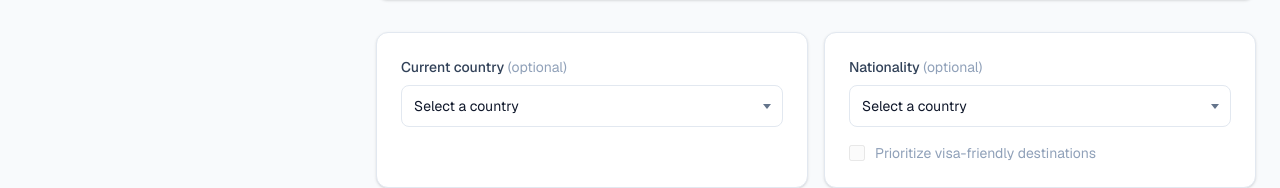
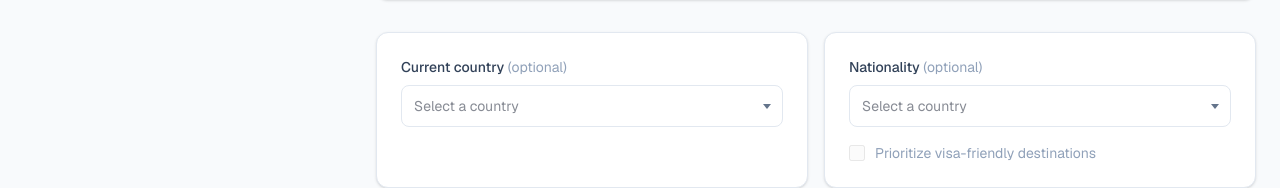
Before and after one commit to judabne/travel-ai, a Next.js app: page / in a window 1280 px wide. Shown: the part 865-1053 px from the top of the page. Built offline with nearby package versions, Linux system fonts and the light colour scheme.

Commit message:
feature: add type in the dropdown

```diff
--- a/src/app/globals.css
+++ b/src/app/globals.css
@@ -99,6 +99,59 @@ body {
     color: #475569;
   }
 
+  .app-select-toggle {
+    display: inline-flex;
+    align-items: center;
+    justify-content: center;
+    padding: 0;
+    border: none;
+    background: transparent;
+    cursor: pointer;
+    pointer-events: auto;
+    touch-action: manipulation;
+  }
+
+  .app-combobox {
+    position: relative;
+  }
+
+  .app-combobox-list {
+    position: absolute;
+    z-index: 20;
+    top: calc(100% + 0.25rem);
+    left: 0;
+    right: 0;
+    max-height: 16rem;
+    overflow-y: auto;
+    margin: 0;
+    padding: 0.25rem 0;
+    list-style: none;
+    border-radius: 0.5rem;
+    border: 1px solid #e2e8f0;
+    background-color: #fff;
+    box-shadow: 0 10px 15px -3px rgb(15 23 42 / 0.08);
+  }
+
+  .app-combobox-option {
+    padding: 0.625rem 0.75rem;
+    font-size: 0.875rem;
+    line-height: 1.25rem;
+    color: #0f172a;
+    cursor: pointer;
+  }
+
+  .app-combobox-option:hover,
+  .app-combobox-option--active {
+    background-color: #f1f5f9;
+  }
+
+  .app-combobox-empty {
+    padding: 0.625rem 0.75rem;
+    font-size: 0.875rem;
+    line-height: 1.25rem;
+    color: #94a3b8;
+  }
+
   @media (min-width: 640px) {
     .app-select-actions {
       gap: 0.5rem;
--- /dev/null
+++ b/src/components/form/CountryCombobox.tsx
@@ -0,0 +1,263 @@
+"use client";
+
+import {
+  useId,
+  useMemo,
+  useRef,
+  useState,
+  type KeyboardEvent,
+} from "react";
+
+import { COUNTRIES } from "@/lib/countries";
+
+interface CountryComboboxProps {
+  id: string;
+  label: string;
+  value: string;
+  onChange: (value: string) => void;
+}
+
+function findCountryMatch(query: string): string | undefined {
+  const trimmed = query.trim();
+  if (!trimmed) {
+    return undefined;
+  }
+
+  return COUNTRIES.find(
+    (country) => country.toLowerCase() === trimmed.toLowerCase()
+  );
+}
+
+export function CountryCombobox({
+  id,
+  label,
+  value,
+  onChange,
+}: CountryComboboxProps) {
+  const listboxId = useId();
+  const inputRef = useRef<HTMLInputElement>(null);
+  const [isEditing, setIsEditing] = useState(false);
+  const [query, setQuery] = useState(value);
+  const [isOpen, setIsOpen] = useState(false);
+  const [activeIndex, setActiveIndex] = useState(-1);
+
+  const inputValue = isEditing ? query : value;
+
+  const filteredCountries = useMemo(() => {
+    const normalizedQuery = inputValue.trim().toLowerCase();
+    if (!normalizedQuery) {
+      return COUNTRIES;
+    }
+
+    return COUNTRIES.filter((country) =>
+      country.toLowerCase().includes(normalizedQuery)
+    );
+  }, [inputValue]);
+
+  const hasValue = value.length > 0;
+
+  const closeList = () => {
+    setIsOpen(false);
+    setActiveIndex(-1);
+    setIsEditing(false);
+  };
+
+  const commitValue = (nextValue: string) => {
+    onChange(nextValue);
+    setQuery(nextValue);
+    closeList();
+  };
+
+  const clearValue = () => {
+    onChange("");
+    setQuery("");
+    closeList();
+    inputRef.current?.focus();
+  };
+
+  const openList = () => {
+    setQuery(value);
+    setIsEditing(true);
+    setIsOpen(true);
+    setActiveIndex(-1);
+  };
+
+  const commitQuery = () => {
+    const trimmed = query.trim();
+    if (!trimmed) {
+      commitValue("");
+      return;
+    }
+
+    const match = findCountryMatch(trimmed);
+    if (match) {
+      commitValue(match);
+      return;
+    }
+
+    setQuery(value);
+    setIsEditing(false);
+    closeList();
+  };
+
+  const handleBlur = () => {
+    window.setTimeout(commitQuery, 150);
+  };
+
+  const handleKeyDown = (event: KeyboardEvent<HTMLInputElement>) => {
+    if (event.key === "ArrowDown") {
+      event.preventDefault();
+      if (!isOpen) {
+        openList();
+        return;
+      }
+
+      setActiveIndex((index) =>
+        index < filteredCountries.length - 1 ? index + 1 : 0
+      );
+      return;
+    }
+
+    if (event.key === "ArrowUp") {
+      event.preventDefault();
+      if (!isOpen) {
+        openList();
+        return;
+      }
+
+      setActiveIndex((index) =>
+        index > 0 ? index - 1 : filteredCountries.length - 1
+      );
+      return;
+    }
+
+    if (event.key === "Enter") {
+      event.preventDefault();
+      if (isOpen && activeIndex >= 0 && filteredCountries[activeIndex]) {
+        commitValue(filteredCountries[activeIndex]);
+        return;
+      }
+
+      commitQuery();
+      return;
+    }
+
+    if (event.key === "Escape") {
+      event.preventDefault();
+      setQuery(value);
+      setIsEditing(false);
+      closeList();
+      return;
+    }
+  };
+
+  return (
+    <div>
+      <label htmlFor={id} className="mb-2 block text-sm font-medium text-slate-700">
+        {label}{" "}
+        <span className="font-normal text-slate-400">(optional)</span>
+      </label>
+      <div className="app-combobox">
+        <div className="app-select-wrapper">
+          <input
+            ref={inputRef}
+            id={id}
+            type="text"
+            role="combobox"
+            value={inputValue}
+            placeholder="Select a country"
+            autoComplete="off"
+            aria-autocomplete="list"
+            aria-expanded={isOpen}
+            aria-controls={listboxId}
+            aria-activedescendant={
+              activeIndex >= 0 ? `${id}-option-${activeIndex}` : undefined
+            }
+            onChange={(event) => {
+              setQuery(event.target.value);
+              setIsEditing(true);
+              setIsOpen(true);
+              setActiveIndex(-1);
+            }}
+            onFocus={openList}
+            onBlur={handleBlur}
+            onKeyDown={handleKeyDown}
+            className={`app-select ${hasValue ? "app-select--with-clear" : ""}`}
+          />
+          <div className="app-select-actions">
+            {hasValue && (
+              <button
+                type="button"
+                onPointerDown={(event) => {
+                  event.preventDefault();
+                  event.stopPropagation();
+                }}
+                onClick={(event) => {
+                  event.preventDefault();
+                  event.stopPropagation();
+                  clearValue();
+                }}
+                aria-label={`Clear ${label.toLowerCase()}`}
+                className="app-select-clear"
+              >
+                ×
+              </button>
+            )}
+            <button
+              type="button"
+              aria-label={`Show ${label.toLowerCase()} options`}
+              className="app-select-toggle"
+              onPointerDown={(event) => {
+                event.preventDefault();
+              }}
+              onClick={() => {
+                if (isOpen) {
+                  setQuery(value);
+                  setIsEditing(false);
+                  closeList();
+                  return;
+                }
+
+                inputRef.current?.focus();
+                openList();
+              }}
+            >
+              <span className="app-select-chevron" aria-hidden="true" />
+            </button>
+          </div>
+        </div>
+
+        {isOpen && (
+          <ul
+            id={listboxId}
+            role="listbox"
+            aria-label={label}
+            className="app-combobox-list"
+          >
+            {filteredCountries.length === 0 ? (
+              <li className="app-combobox-empty">No matching countries</li>
+            ) : (
+              filteredCountries.map((country, index) => (
+                <li
+                  key={country}
+                  id={`${id}-option-${index}`}
+                  role="option"
+                  aria-selected={country === value}
+                  className={`app-combobox-option${
+                    index === activeIndex ? " app-combobox-option--active" : ""
+                  }`}
+                  onMouseDown={(event) => {
+                    event.preventDefault();
+                  }}
+                  onClick={() => commitValue(country)}
+                >
+                  {country}
+                </li>
+              ))
+            )}
+          </ul>
+        )}
+      </div>
+    </div>
+  );
+}
--- a/src/components/form/TravelContextFields.tsx
+++ b/src/components/form/TravelContextFields.tsx
@@ -1,6 +1,6 @@
 "use client";
 
-import { COUNTRIES } from "@/lib/countries";
+import { CountryCombobox } from "@/components/form/CountryCombobox";
 import { SectionCard } from "@/components/layout/SectionCard";
 
 interface TravelContextFieldsProps {
@@ -10,65 +10,6 @@ interface TravelContextFieldsProps {
   onCurrentCountryChange: (value: string) => void;
   onNationalityChange: (value: string) => void;
   onPrioritizeVisaFriendlyDestinationsChange: (value: boolean) => void;
-}
-
-function CountrySelect({
-  id,
-  label,
-  value,
-  onChange,
-}: {
-  id: string;
-  label: string;
-  value: string;
-  onChange: (value: string) => void;
-}) {
-  const hasValue = value.length > 0;
-
-  return (
-    <div>
-      <label htmlFor={id} className="mb-2 block text-sm font-medium text-slate-700">
-        {label}{" "}
-        <span className="font-normal text-slate-400">(optional)</span>
-      </label>
-      <div className="app-select-wrapper">
-        <select
-          id={id}
-          value={value}
-          onChange={(event) => onChange(event.target.value)}
-          className={`app-select ${hasValue ? "app-select--with-clear" : ""}`}
-        >
-          <option value="">Select a country</option>
-          {COUNTRIES.map((country) => (
-            <option key={country} value={country}>
-              {country}
-            </option>
-          ))}
-        </select>
-        <div className="app-select-actions">
-          {hasValue && (
-            <button
-              type="button"
-              onPointerDown={(event) => {
-                event.preventDefault();
-                event.stopPropagation();
-              }}
-              onClick={(event) => {
-                event.preventDefault();
-                event.stopPropagation();
-                onChange("");
-              }}
-              aria-label={`Clear ${label.toLowerCase()}`}
-              className="app-select-clear"
-            >
-              ×
-            </button>
-          )}
-          <span className="app-select-chevron" aria-hidden="true" />
-        </div>
-      </div>
-    </div>
-  );
 }
 
 export function TravelContextFields({
@@ -82,7 +23,7 @@ export function TravelContextFields({
   return (
     <div className="grid gap-4 sm:grid-cols-2">
       <SectionCard>
-        <CountrySelect
+        <CountryCombobox
           id="current-country"
           label="Current country"
           value={currentCountry ?? ""}
@@ -91,7 +32,7 @@ export function TravelContextFields({
       </SectionCard>
 
       <SectionCard>
-        <CountrySelect
+        <CountryCombobox
           id="nationality"
           label="Nationality"
           value={nationality ?? ""}
```
